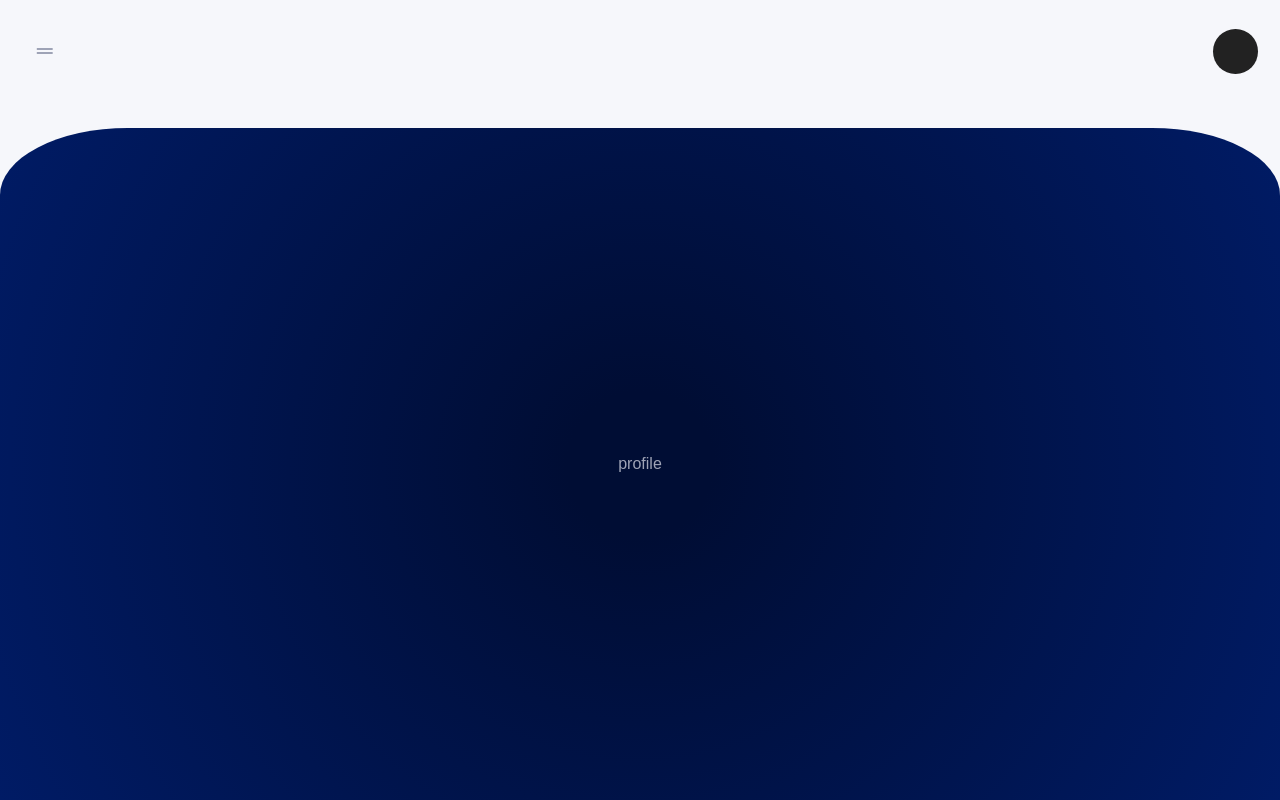
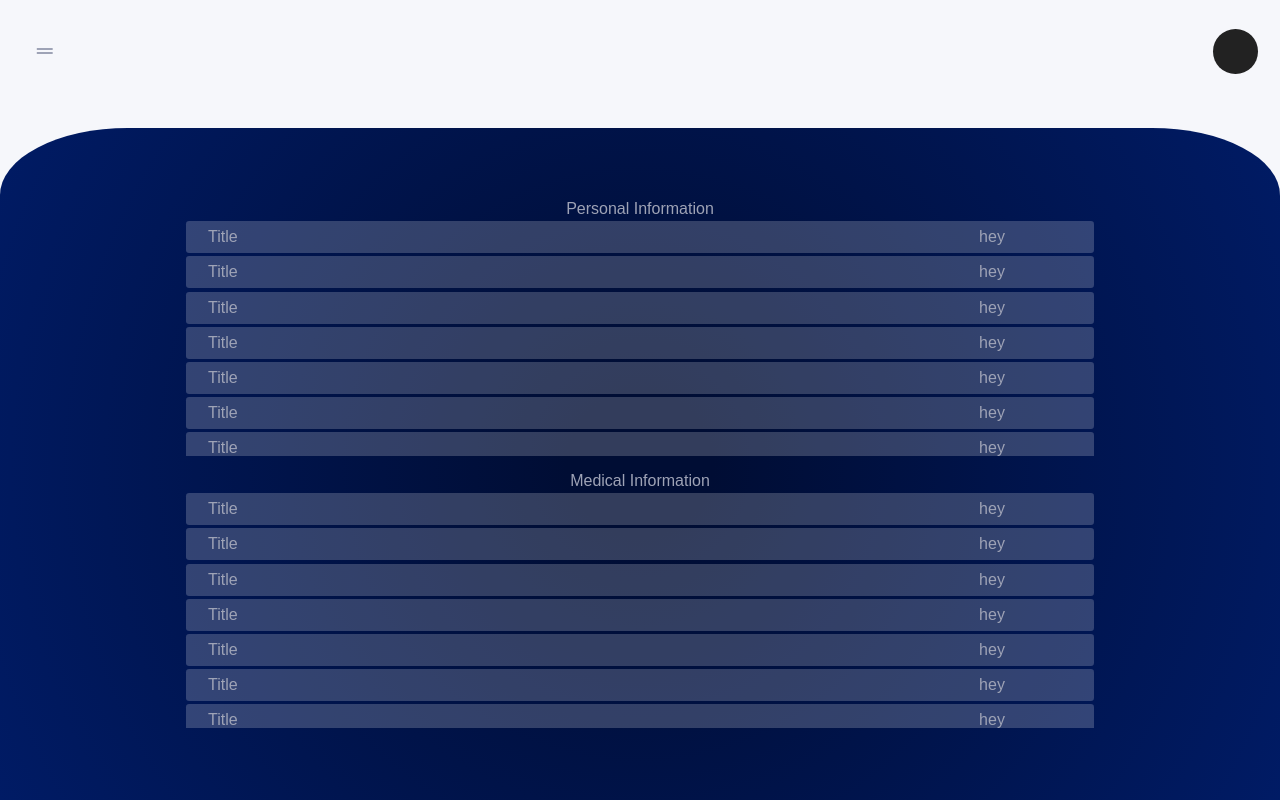
Before and after one commit to MitchellPhilmore/codefest, a React (Create React App) app in the folder public/: page /profile in a window 1280 px wide. Built offline with nearby package versions, Linux system fonts and the light colour scheme.

Commit message:
css changes on qrc page

```diff
--- /dev/null
+++ b/public/src/Profile/Data/index.css
@@ -0,0 +1,35 @@
+#Data {
+  height: 2em;
+  width: 70vw;
+  background-color: rgba(255, 255, 255, 0.2);
+  justify-content: space-between;
+  margin: 0.2em;
+  padding: 0 0.4em;
+  border-radius: 0.2em;
+}
+
+.titleBox {
+  margin-left: 1em;
+}
+
+.dataField {
+  font-size: 1em;
+  margin: 0;
+  background: transparent;
+  border: navajowhite;
+  text-align: center;
+  color: inherit;
+}
+
+p.dataField {
+  margin-right: 1em;
+  overflow-x: scroll;
+  width: 10em;
+}
+
+input.dataField {
+  border-bottom: 2px solid;
+  text-align: end;
+  padding-right: 1em;
+  outline-color: rgb(0, 27, 101);
+}
--- /dev/null
+++ b/public/src/Profile/Data/index.js
@@ -0,0 +1,38 @@
+import React, { useState } from 'react';
+import './index.css';
+
+function Data(props) {
+
+  const { label, text } = props;
+
+  const [canEdit, setCanEdit] = useState(false);
+  const [value, setValue] = useState(text);
+
+  const toggleEdit = () => {
+    setCanEdit(!canEdit);
+  }
+
+  const onChange = (e) => {
+    const value = e.target.value;
+    setValue(value);
+  }
+
+  const input = canEdit && (
+    <input
+      className="dataField"
+      onChange={onChange.bind(this)}
+      value={value}
+      autoFocus />);
+
+  const dataText = !canEdit && (<p className="dataField">{value}</p>);
+
+  return (<div id="Data" className="flexRow" onClick={toggleEdit.bind(this)} >
+    <div className="titleBox">
+      <p>{label}</p>
+    </div>
+    {input}
+    {dataText}
+  </div>);
+}
+
+export default Data;
--- a/public/src/Profile/index.css
+++ b/public/src/Profile/index.css
@@ -8,3 +8,17 @@
   background: rgb(0, 24, 93);
   background: radial-gradient(circle, rgb(0, 13, 52) 10%, rgb(0, 27, 101) 100%);
 }
+
+.titleBox {
+
+}
+
+.profileSection {
+  min-height: 10vh;
+  max-height: 32vh;
+  margin: 0.5em;
+}
+
+.profileList {
+  overflow-y: scroll;
+}
--- a/public/src/Profile/index.js
+++ b/public/src/Profile/index.js
@@ -1,9 +1,39 @@
 import React, { useState } from 'react';
+import Data from './Data';
+
 import './index.css';
 
 function Profile() {
-  return (<div id="Profile" className="flexRow">
-    profile
+
+  return (<div id="Profile" className="flexCol">
+    <div className="profileSection flexCol">
+      <div>Personal Information</div>
+      <div className="profileList">
+        <Data label={"Title"} text={"hey"} />
+        <Data label={"Title"} text={"hey"} />
+        <Data label={"Title"} text={"hey"} />
+        <Data label={"Title"} text={"hey"} />
+        <Data label={"Title"} text={"hey"} />
+        <Data label={"Title"} text={"hey"} />
+        <Data label={"Title"} text={"hey"} />
+        <Data label={"Title"} text={"hey"} />
+        <Data label={"Title"} text={"hey"} />
+      </div>
+    </div>
+    <div className="profileSection flexCol">
+      <div>Medical Information</div>
+      <div className="profileList">
+        <Data label={"Title"} text={"hey"} />
+        <Data label={"Title"} text={"hey"} />
+        <Data label={"Title"} text={"hey"} />
+        <Data label={"Title"} text={"hey"} />
+        <Data label={"Title"} text={"hey"} />
+        <Data label={"Title"} text={"hey"} />
+        <Data label={"Title"} text={"hey"} />
+        <Data label={"Title"} text={"hey"} />
+        <Data label={"Title"} text={"hey"} />
+      </div>
+    </div>
   </div>);
 }
 
--- a/public/src/Scan/index.css
+++ b/public/src/Scan/index.css
@@ -5,6 +5,10 @@
 
 #scanButton {
   flex-direction: column;
+  perspective: 1000px;
+  background-color: rgb(226, 230, 241);
+  width: 80vw;
+  height: 44vh;
 }
 
 #scanButton p {
@@ -13,4 +17,19 @@
 
 #scanButton i {
   font-size: 12em;
+  transform-style: preserve-3d;
 }
+
+#scanButton i {
+  transform: rotateY(360deg);
+  animation: rotateQRC 20s infinite linear;
+}
+
+@keyframes rotateQRC {
+  0%   {
+    transform: rotateY(360deg);
+  }
+  100% {
+    transform: rotateY(0deg);
+  }
+}
```
